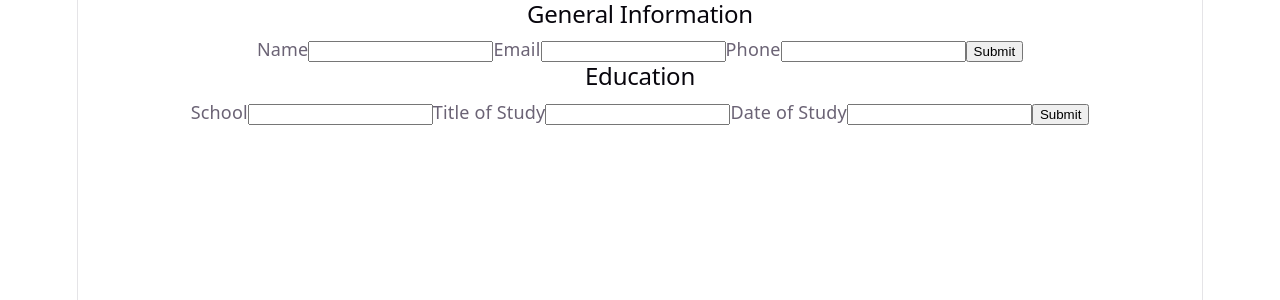
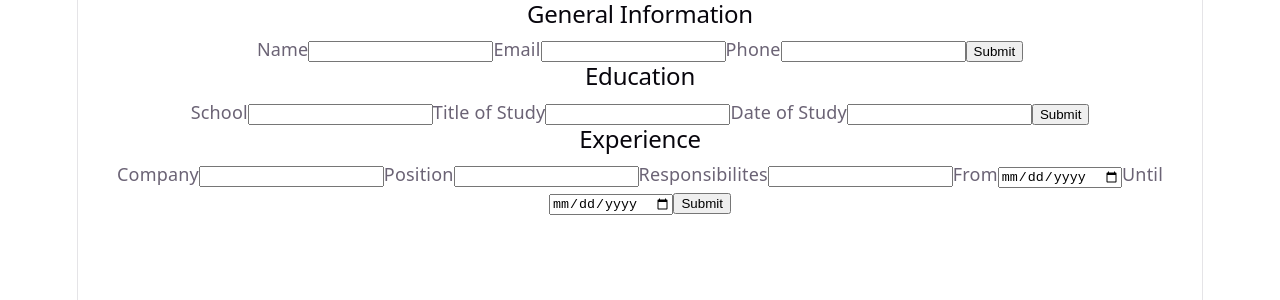
Before and after one commit to Pretty-Flacko/odin-cv-application, a React (Vite) app: page / in a window 1280 px wide. Shown: the top 300 px of the page. Built offline with nearby package versions, Linux system fonts and the light colour scheme.

Commit message:
Add experience component

```diff
--- a/src/App.jsx
+++ b/src/App.jsx
@@ -2,12 +2,14 @@ import { useState } from "react";
 import "./App.css";
 import GeneralInfo from "./components/GeneralInfo";
 import Education from "./components/Education";
+import Experience from "./components/Experience";
 
 function App() {
   return (
     <>
       <GeneralInfo />
       <Education />
+      <Experience />
     </>
   );
 }
--- /dev/null
+++ b/src/components/Experience.jsx
@@ -0,0 +1,100 @@
+import { useState } from "react";
+
+function Experience() {
+  const [formData, setFormData] = useState({
+    company: "",
+    position: "",
+    responsibilities: "",
+    from: "",
+    until: "",
+  });
+
+  const [isEditing, setIsEditing] = useState(true);
+
+  function handleChange(event) {
+    const { name, value } = event.target;
+
+    setFormData({
+      ...formData,
+      [name]: value,
+    });
+  }
+
+  function handleSubmit(event) {
+    event.preventDefault();
+    setIsEditing(false);
+  }
+
+  function handleEdit() {
+    setIsEditing(true);
+  }
+
+  return (
+    <section>
+      <h2>Experience</h2>
+
+      {isEditing ? (
+        <form onSubmit={handleSubmit}>
+          <label>
+            Company
+            <input
+              type="text"
+              name="company"
+              value={formData.company}
+              onChange={handleChange}
+            />
+          </label>
+          <label>
+            Position
+            <input
+              type="text"
+              name="position"
+              value={formData.position}
+              onChange={handleChange}
+            />
+          </label>
+          <label>
+            Responsibilites
+            <input
+              type="text"
+              name="responsibilities"
+              value={formData.responsibilities}
+              onChange={handleChange}
+            />
+          </label>
+          <label>
+            From
+            <input
+              type="date"
+              name="from"
+              value={formData.from}
+              onChange={handleChange}
+            />
+          </label>
+          <label>
+            Until
+            <input
+              type="date"
+              name="until"
+              value={formData.until}
+              onChange={handleChange}
+            />
+          </label>
+          <button type="submit">Submit</button>
+        </form>
+      ) : (
+        <div>
+          <p>Company: {formData.company}</p>
+          <p>Position: {formData.position}</p>
+          <p>Responsibilities: {formData.responsibilities}</p>
+          <p>From: {formData.from}</p>
+          <p>Until: {formData.until}</p>
+
+          <button onClick={handleEdit}>Edit</button>
+        </div>
+      )}
+    </section>
+  );
+}
+
+export default Experience;
```
